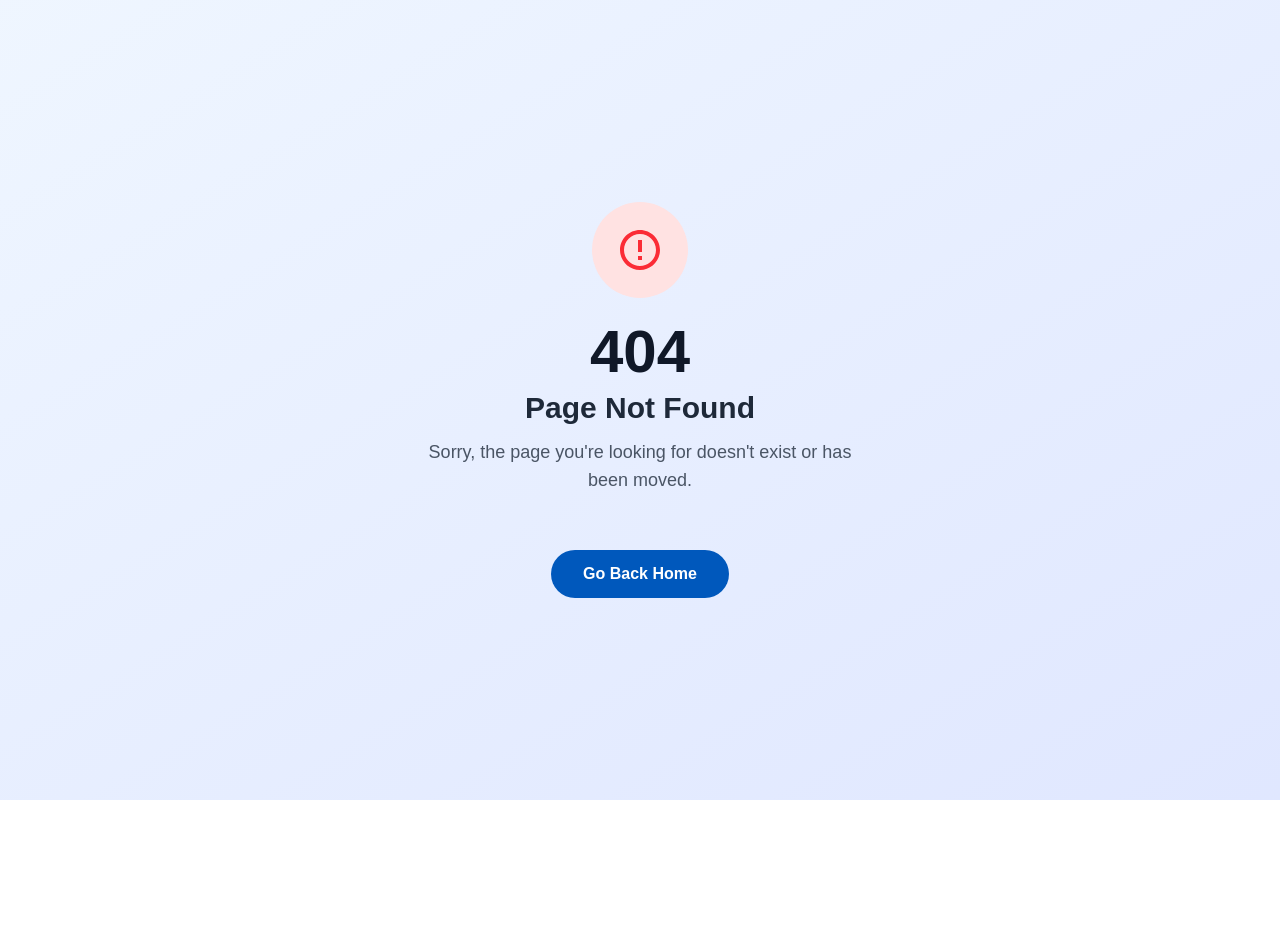
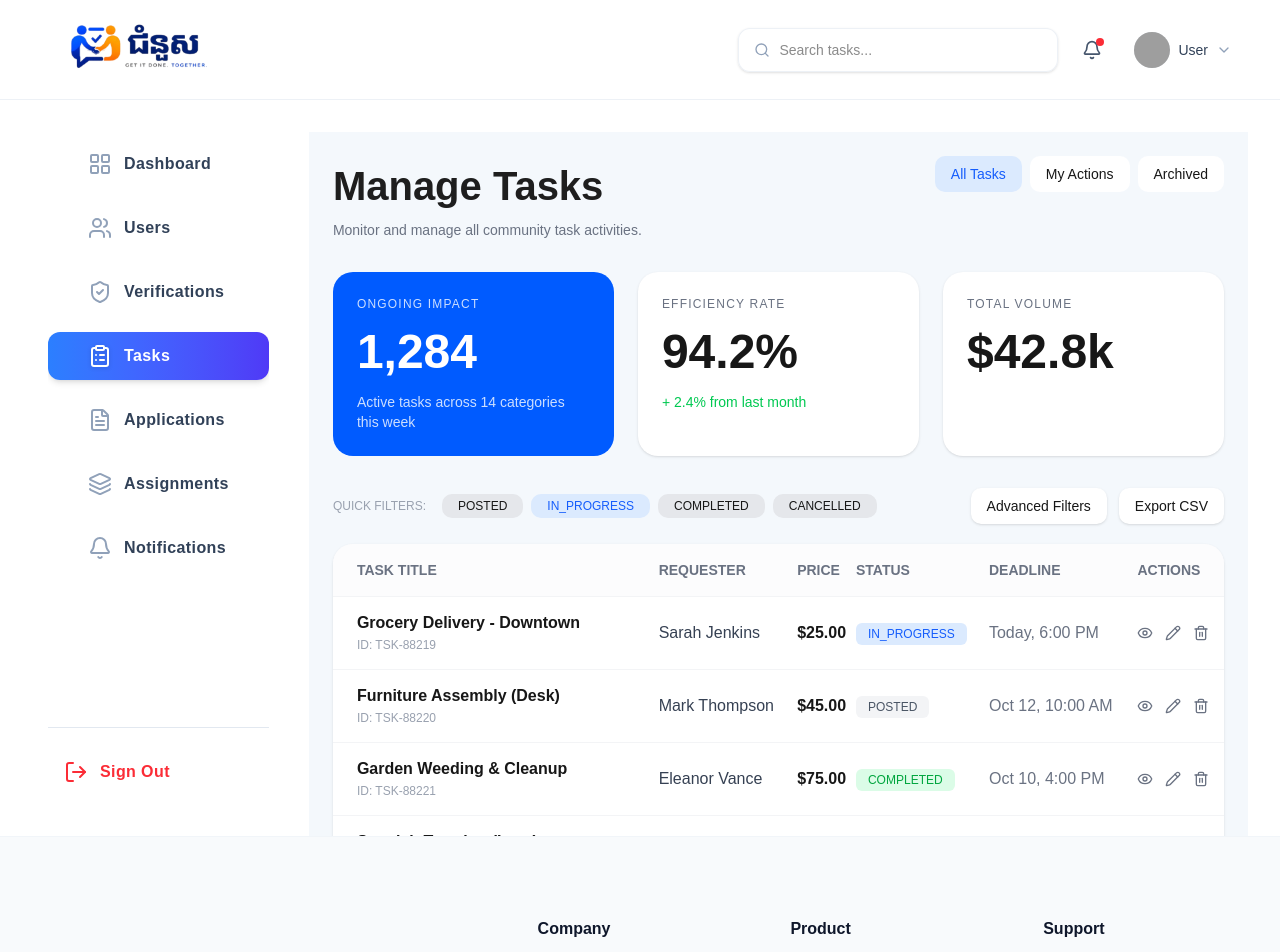
Before and after one commit to CheangSeyha/Production_Jomnus, a Next.js app: page /admin/tasks in a window 1280 px wide. Before the commit this address had no page. Shown: the top 952 px of the page. Before the commit the page ends 800 px from the top, so only its background shows below. Built offline with nearby package versions, Linux system fonts and the light colour scheme; no server answers; grey boxes are pictures that could not be loaded.

Commit message:
new update

```diff
--- /dev/null
+++ b/src/app/(protected)/(admin)/admin/tasks/page.tsx
@@ -0,0 +1,5 @@
+import Managetasks from "@/components/ManageTasks/Managetasks";
+
+export default function TasksPage() {
+  return <Managetasks />;
+}
--- /dev/null
+++ b/src/components/ManageTasks/Managetasks.tsx
@@ -0,0 +1,266 @@
+"use client";
+
+import { Eye, Pencil, Trash2 } from "lucide-react";
+
+const tasks = [
+  {
+    title: "Grocery Delivery - Downtown",
+    id: "ID: TSK-88219",
+    requester: "Sarah Jenkins",
+    price: "$25.00",
+    status: "IN_PROGRESS",
+    deadline: "Today, 6:00 PM",
+  },
+  {
+    title: "Furniture Assembly (Desk)",
+    id: "ID: TSK-88220",
+    requester: "Mark Thompson",
+    price: "$45.00",
+    status: "POSTED",
+    deadline: "Oct 12, 10:00 AM",
+  },
+  {
+    title: "Garden Weeding & Cleanup",
+    id: "ID: TSK-88221",
+    requester: "Eleanor Vance",
+    price: "$75.00",
+    status: "COMPLETED",
+    deadline: "Oct 10, 4:00 PM",
+  },
+  {
+    title: "Spanish Tutoring (Intro)",
+    id: "ID: TSK-88222",
+    requester: "David Ruiz",
+    price: "$30.00",
+    status: "CANCELLED",
+    deadline: "Oct 15, 2:00 PM",
+  },
+  {
+    title: "Dog Walking (Park Run)",
+    id: "ID: TSK-88223",
+    requester: "Chloe Bell",
+    price: "$18.00",
+    status: "IN_PROGRESS",
+    deadline: "Today, 5:30 PM",
+  },
+];
+
+const statusColor = {
+  POSTED: "bg-gray-100 text-gray-600",
+  IN_PROGRESS: "bg-blue-100 text-blue-600",
+  COMPLETED: "bg-green-100 text-green-600",
+  CANCELLED: "bg-red-100 text-red-600",
+};
+
+export default function Managetasks() {
+  return (
+    <div className="bg-[#F4F8FC] min-h-screen p-6">
+
+      {/* HEADER */}
+      <div className="flex justify-between items-start mb-8">
+        <div>
+          <h1 className="text-[40px] font-bold text-[#1E1E1E]">
+            Manage Tasks
+          </h1>
+
+          <p className="text-gray-500 mt-1 text-sm">
+            Monitor and manage all community task activities.
+          </p>
+        </div>
+
+        <div className="flex gap-2">
+          <button className="px-4 py-2 bg-blue-100 text-blue-600 rounded-[10px] text-sm font-medium">
+            All Tasks
+          </button>
+
+          <button className="px-4 py-2 bg-white rounded-[10px] text-sm">
+            My Actions
+          </button>
+
+          <button className="px-4 py-2 bg-white rounded-[10px] text-sm">
+            Archived
+          </button>
+        </div>
+      </div>
+
+      {/* CARDS */}
+      <div className="grid grid-cols-3 gap-6 mb-8">
+
+        {/* CARD 1 */}
+        <div className="bg-[#005BFF] text-white rounded-[20px] p-6">
+          <p className="uppercase text-xs tracking-widest opacity-80">
+            Ongoing Impact
+          </p>
+
+          <h2 className="text-5xl font-bold mt-4">
+            1,284
+          </h2>
+
+          <p className="text-sm opacity-80 mt-4">
+            Active tasks across 14 categories this week
+          </p>
+        </div>
+
+        {/* CARD 2 */}
+        <div className="bg-white rounded-[20px] p-6 shadow-sm">
+          <p className="uppercase text-xs tracking-widest text-gray-500">
+            Efficiency Rate
+          </p>
+
+          <h2 className="text-5xl font-bold mt-4">
+            94.2%
+          </h2>
+
+          <p className="text-green-500 text-sm mt-4">
+            + 2.4% from last month
+          </p>
+        </div>
+
+        {/* CARD 3 */}
+        <div className="bg-white rounded-[20px] p-6 shadow-sm">
+          <p className="uppercase text-xs tracking-widest text-gray-500">
+            Total Volume
+          </p>
+
+          <h2 className="text-5xl font-bold mt-4">
+            $42.8k
+          </h2>
+        </div>
+      </div>
+
+      {/* FILTERS */}
+      <div className="flex justify-between items-center mb-5">
+
+        <div className="flex items-center gap-2">
+          <span className="text-xs uppercase text-gray-400 mr-2">
+            Quick Filters:
+          </span>
+
+          <button className="px-4 py-1 bg-gray-200 rounded-[10px] text-xs">
+            POSTED
+          </button>
+
+          <button className="px-4 py-1 bg-blue-100 text-blue-600 rounded-[10px] text-xs">
+            IN_PROGRESS
+          </button>
+
+          <button className="px-4 py-1 bg-gray-200 rounded-[10px] text-xs">
+            COMPLETED
+          </button>
+
+          <button className="px-4 py-1 bg-gray-200 rounded-[10px] text-xs">
+            CANCELLED
+          </button>
+        </div>
+
+        <div className="flex gap-3">
+          <button className="bg-white px-4 py-2 rounded-[10px] text-sm shadow-sm">
+            Advanced Filters
+          </button>
+
+          <button className="bg-white px-4 py-2 rounded-[10px] text-sm shadow-sm">
+            Export CSV
+          </button>
+        </div>
+      </div>
+
+      {/* TABLE */}
+      <div className="bg-white rounded-[20px] overflow-hidden shadow-sm">
+
+        <table className="w-full">
+
+          <thead className="bg-[#FCFCFD] text-gray-500 text-sm">
+            <tr>
+              <th className="text-left px-6 py-4">TASK TITLE</th>
+              <th className="text-left">REQUESTER</th>
+              <th className="text-left">PRICE</th>
+              <th className="text-left">STATUS</th>
+              <th className="text-left">DEADLINE</th>
+              <th className="text-left">ACTIONS</th>
+            </tr>
+          </thead>
+
+          <tbody>
+            {tasks.map((task, index) => (
+              <tr
+                key={index}
+                className="border-t border-gray-100 hover:bg-gray-50"
+              >
+                <td className="px-6 py-4">
+                  <p className="font-semibold leading-5">
+                    {task.title}
+                  </p>
+
+                  <p className="text-xs text-gray-400 mt-1">
+                    {task.id}
+                  </p>
+                </td>
+
+                <td className="text-gray-700">
+                  {task.requester}
+                </td>
+
+                <td className="font-semibold">
+                  {task.price}
+                </td>
+
+                <td>
+                  <span
+                    className={`px-3 py-1 rounded-md text-xs font-medium ${
+                      statusColor[
+                        task.status as keyof typeof statusColor
+                      ]
+                    }`}
+                  >
+                    {task.status}
+                  </span>
+                </td>
+
+                <td className="text-gray-500">
+                  {task.deadline}
+                </td>
+
+                <td>
+                  <div className="flex gap-3 text-gray-500">
+                    <Eye className="w-4 h-4 cursor-pointer hover:text-blue-500" />
+
+                    <Pencil className="w-4 h-4 cursor-pointer hover:text-green-500" />
+
+                    <Trash2 className="w-4 h-4 cursor-pointer hover:text-red-500" />
+                  </div>
+                </td>
+              </tr>
+            ))}
+          </tbody>
+        </table>
+
+        {/* PAGINATION */}
+        <div className="flex justify-between items-center p-6 text-sm text-gray-500">
+          <p>Showing 1 to 5 of 124 tasks</p>
+
+          <div className="flex gap-2">
+            <button className="w-9 h-9 rounded border border-gray-200 bg-white">
+              {"<"}
+            </button>
+
+            <button className="w-9 h-9 rounded bg-blue-600 text-white">
+              1
+            </button>
+
+            <button className="w-9 h-9 rounded border border-gray-200 bg-white">
+              2
+            </button>
+
+            <button className="w-9 h-9 rounded border border-gray-200 bg-white">
+              3
+            </button>
+
+            <button className="w-9 h-9 rounded border border-gray-200 bg-white">
+              {">"}
+            </button>
+          </div>
+        </div>
+      </div>
+    </div>
+  );
+}
```
